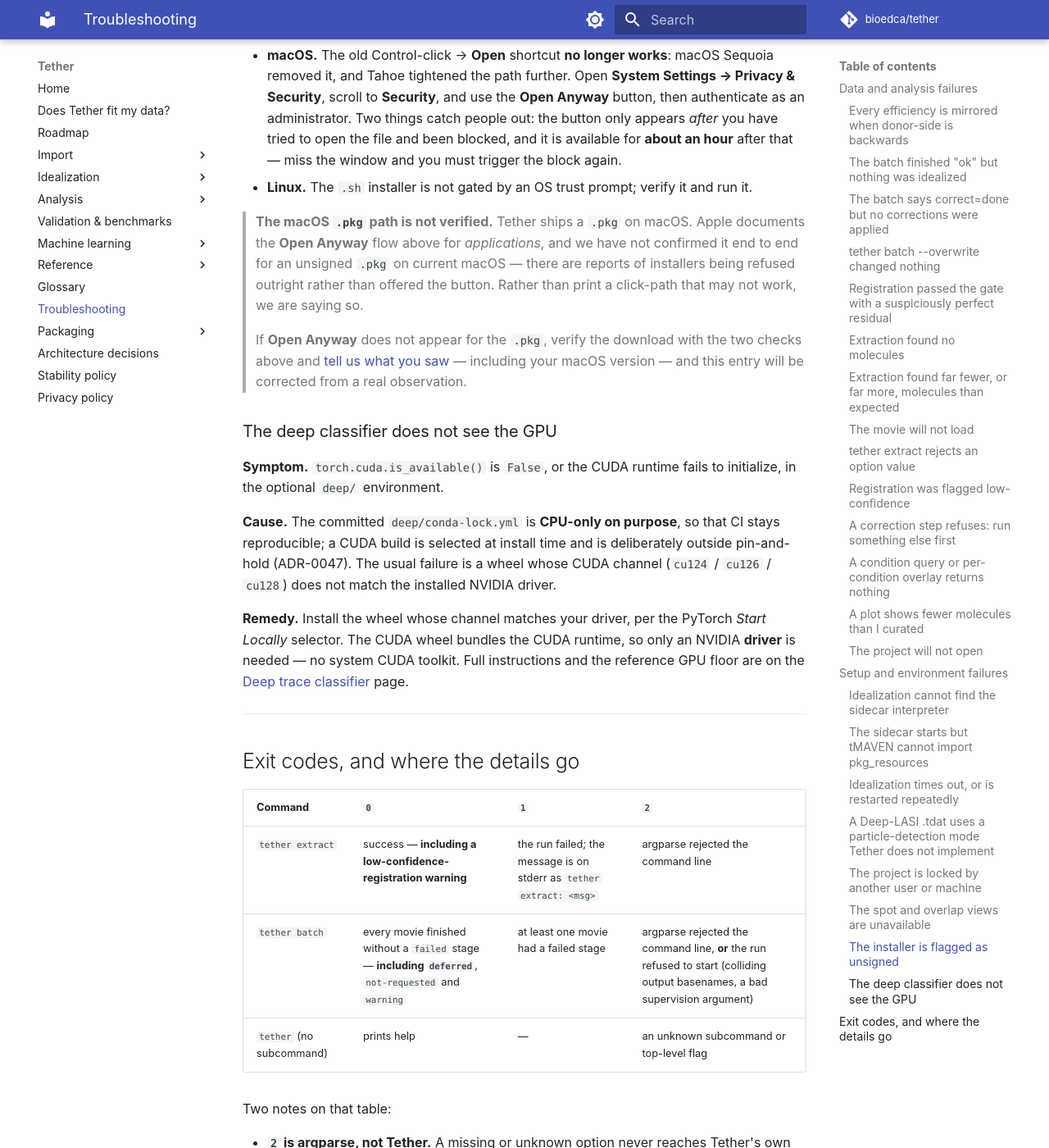
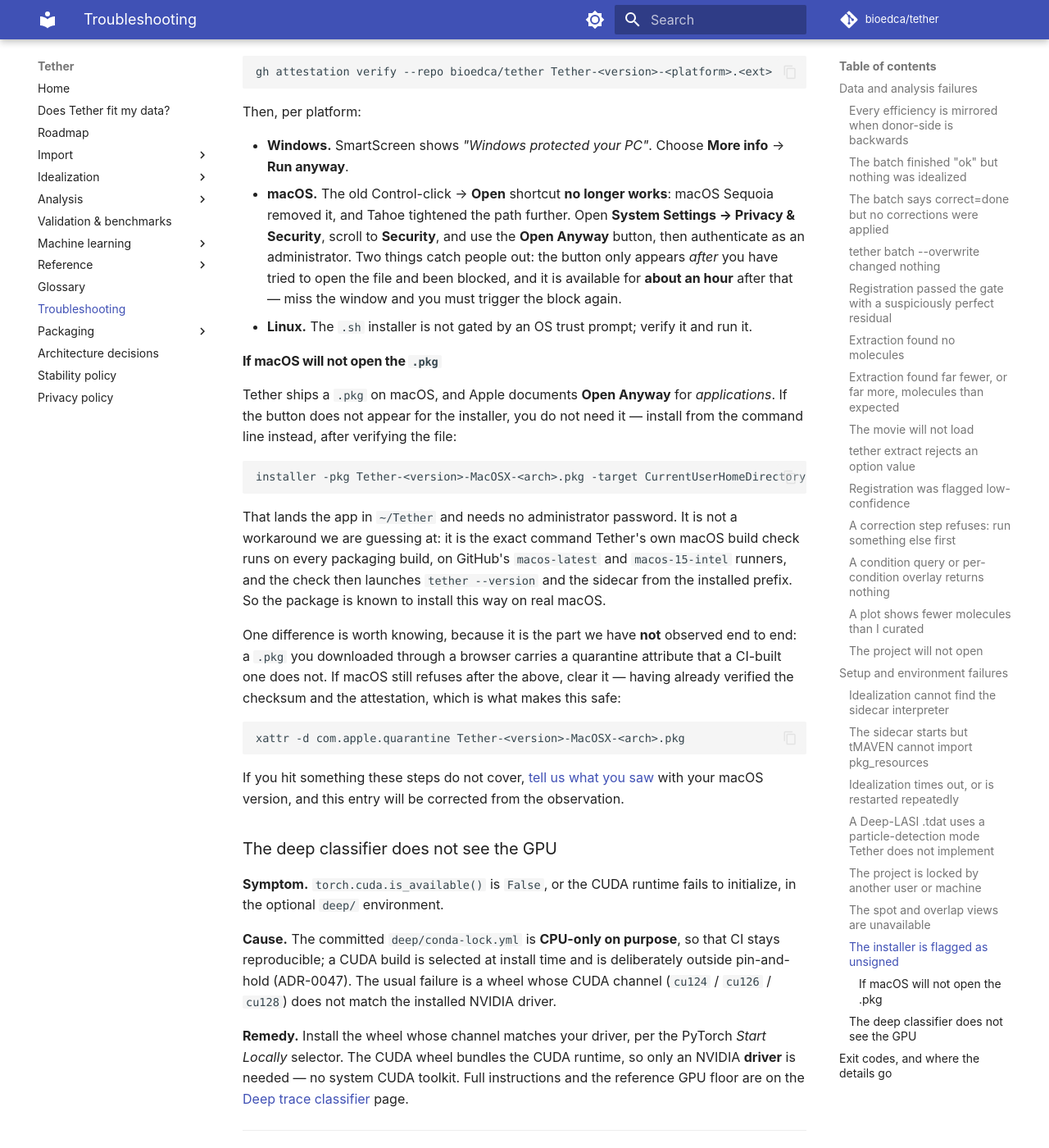
Before and after one commit to bioedca/tether, an MkDocs documentation site: the page built from docs/troubleshooting.md, in a window 1280 px wide and 1400 px high, scrolled down 17811 px. Shown: the whole window at 82% size. Built offline with MkDocs 1.6.1 and Material for MkDocs 9.7.7, drawn with Linux system fonts in a browser that asks for light colours; comment, search, counter and statistics services are not loaded; the version menu is left out; some of the changed text lies outside the part shown.

Commit message:
docs(packaging): answer round 1 — correct two over-broad claims and give macOS a real path
Codex round 1, three P1 findings, all blocking under the AGENTS.md severity
floor and all fixed here.

1. The code-signature comparison was wrong. It said a signature 'attested only
   that someone held a certificate'. Authenticode and Apple package signatures
   cryptographically bind the artifact to the certificate holder, so tampering
   breaks them. The real distinction is that they do not say WHICH build
   produced the file, which is what the attestation adds. Rewritten to compare
   the two questions rather than to understate one mechanism.

2. 'SmartScreen and Gatekeeper warn about every one of them' and
   're-downloading will reproduce it' were guarantees, not expectations. A
   prompt may not appear when SmartScreen reputation is established, when a
   managed machine has the checks off, or when the file never picked up
   Mark-of-the-Web / the quarantine attribute. Both statements are now
   conditional, with the added warning that a MISSING prompt is not evidence
   the installer is signed.

3. The macOS .pkg section was a dead end: it disclaimed the remedy above it and
   left the user with nothing but a bug report. It now gives the command-line
   install, which is not a guess — it is the exact 'installer -pkg ... -target
   CurrentUserHomeDirectory' that packaging.yml's build check runs on
   macos-latest and macos-15-intel before launching tether --version and the
   sidecar from the installed prefix. The one step that remains unobserved is
   narrowed to the quarantine attribute a downloaded .pkg carries and a
   CI-built one does not, with the xattr command and an explicit verify-first
   ordering.

Rendering re-verified in the built HTML: 0 broken nested fences, 0 literal
'!!!', and both new command blocks emit <pre><code class="language-bash">.

````diff
--- a/docs/troubleshooting.md
+++ b/docs/troubleshooting.md
@@ -710,9 +710,16 @@
 unidentified developer.
 
 **Cause.** **No Tether installer is OS-code-signed**, and for 1.0 none will be. The warning is
-expected, it is not a sign that the download failed or was tampered with, and re-downloading
-will reproduce it.
+expected and does not mean the download failed or was tampered with, so re-downloading
+normally reproduces it.
 [ADR-0059](adr/0059-ship-v1-unsigned-with-provenance-as-the-integrity-anchor.md) records why.
+
+Whether the prompt appears at all is up to the OS, not to us: SmartScreen may stay quiet once
+a file has built reputation, a managed machine may have these checks configured off, and
+neither system prompts for a file that never picked up the download marker Windows and macOS
+attach (Mark-of-the-Web and the quarantine attribute) — a copy from a USB stick or an internal
+share often has not. **Not seeing a warning is not evidence that the installer is signed**, so
+verify either way.
 
 **Remedy — verify first, then click through.** The verification is the part that matters; the
 OS prompt only asks whether you want to proceed, and it cannot tell you whether the file is
@@ -741,15 +748,34 @@
   that — miss the window and you must trigger the block again.
 - **Linux.** The `.sh` installer is not gated by an OS trust prompt; verify it and run it.
 
-> **The macOS `.pkg` path is not verified.** Tether ships a `.pkg` on macOS. Apple documents
-> the **Open Anyway** flow above for *applications*, and we have not confirmed it end to end
-> for an unsigned `.pkg` on current macOS — there are reports of installers being refused
-> outright rather than offered the button. Rather than print a click-path that may not work,
-> we are saying so.
->
-> If **Open Anyway** does not appear for the `.pkg`, verify the download with the two checks
-> above and [tell us what you saw](https://github.com/bioedca/tether/issues) — including your
-> macOS version — and this entry will be corrected from a real observation.
+#### If macOS will not open the `.pkg`
+
+Tether ships a `.pkg` on macOS, and Apple documents **Open Anyway** for *applications*. If the
+button does not appear for the installer, you do not need it — install from the command line
+instead, after verifying the file:
+
+```bash
+installer -pkg Tether-<version>-MacOSX-<arch>.pkg -target CurrentUserHomeDirectory
+```
+
+That lands the app in `~/Tether` and needs no administrator password. It is not a workaround
+we are guessing at: it is the exact command Tether's own macOS build check runs on every
+packaging build, on GitHub's `macos-latest` and `macos-15-intel` runners, and the check then
+launches `tether --version` and the sidecar from the installed prefix. So the package is known
+to install this way on real macOS.
+
+One difference is worth knowing, because it is the part we have **not** observed end to end: a
+`.pkg` you downloaded through a browser carries a quarantine attribute that a CI-built one does
+not. If macOS still refuses after the above, clear it — having already verified the checksum
+and the attestation, which is what makes this safe:
+
+```bash
+xattr -d com.apple.quarantine Tether-<version>-MacOSX-<arch>.pkg
+```
+
+If you hit something these steps do not cover,
+[tell us what you saw](https://github.com/bioedca/tether/issues) with your macOS version, and
+this entry will be corrected from the observation.
 
 ### The deep classifier does not see the GPU
 
````
Also changed, not shown: docs/packaging.md (+9 -6 lines).
